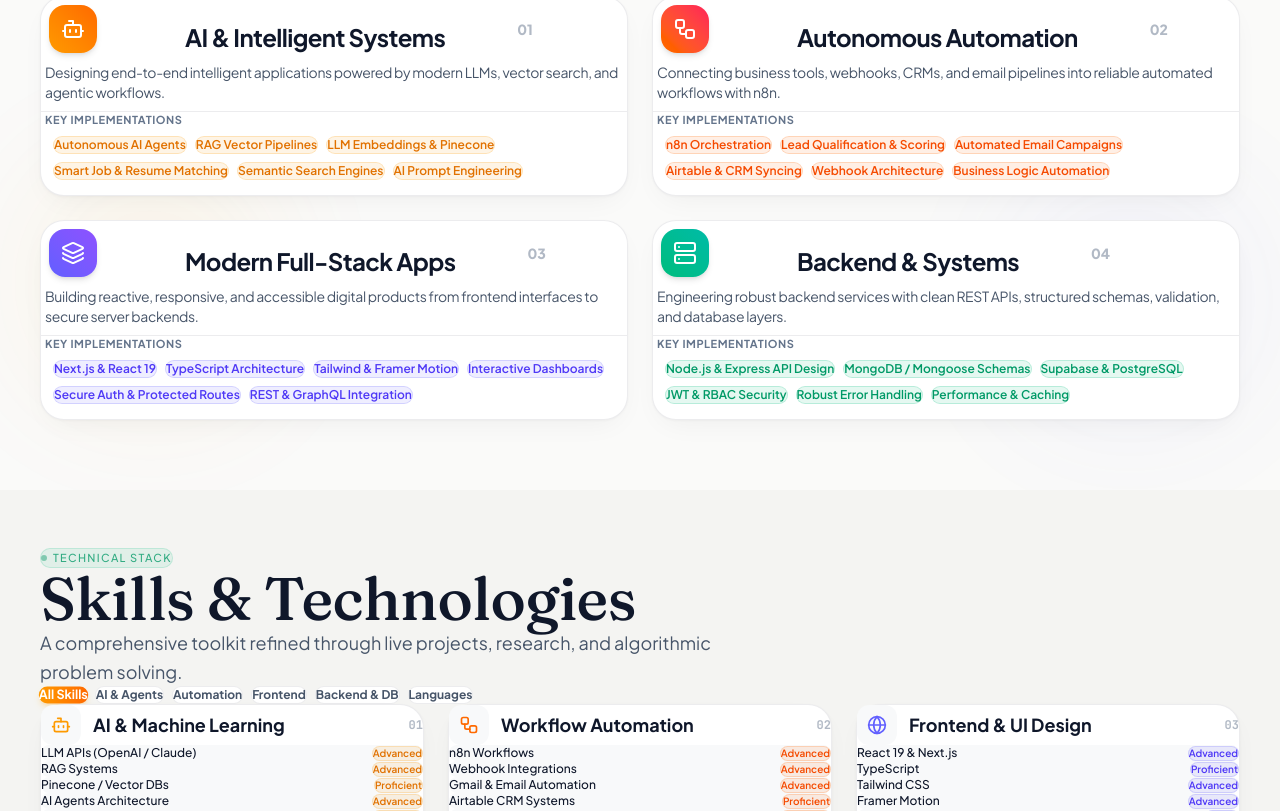
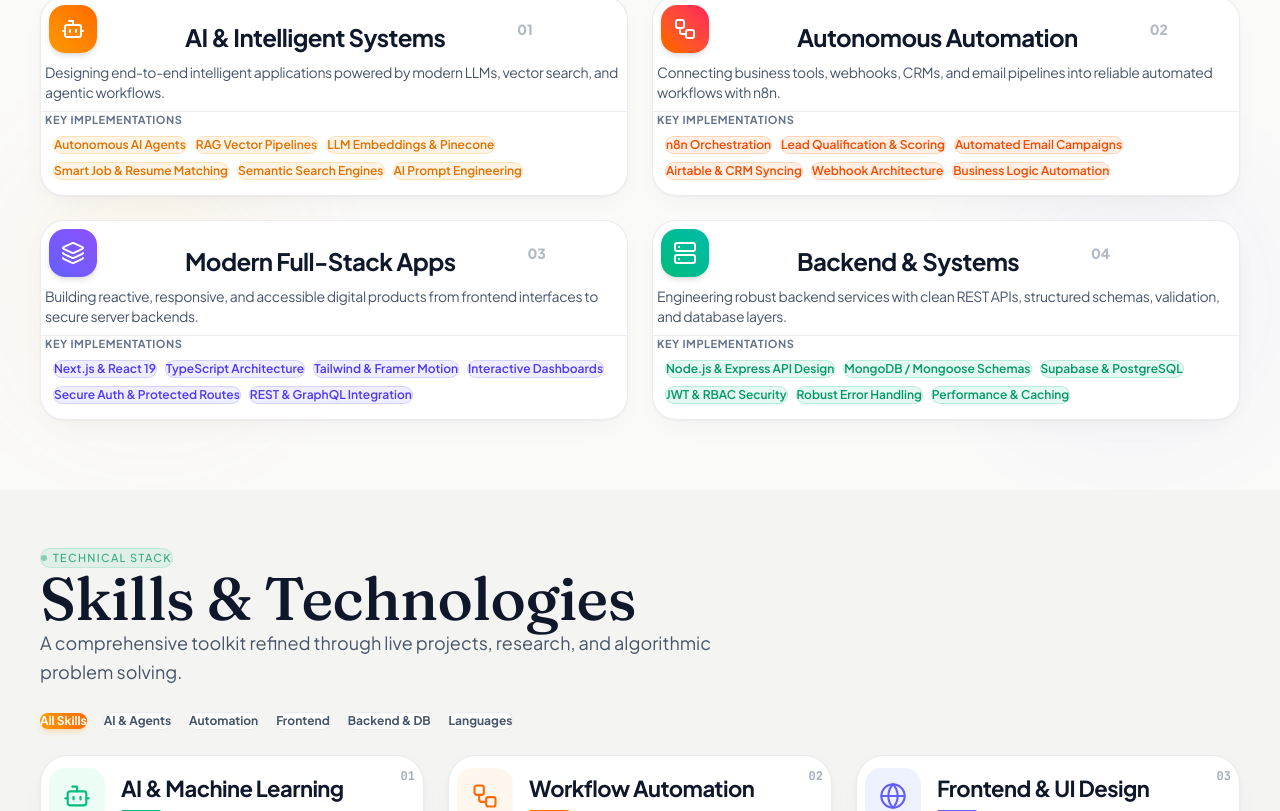
Before and after one commit to owais-usmani-017/Port-Folio, a Next.js app: page / in a window 1280 px wide. Shown: the part 1989-2800 px from the top of the page. Built offline with nearby package versions, Linux system fonts and the light colour scheme.

Commit message:
skills page done

```diff
--- a/src/components/sections/Skills.tsx
+++ b/src/components/sections/Skills.tsx
@@ -3,16 +3,7 @@
 import { useState } from "react";
 import { motion, AnimatePresence } from "framer-motion";
 import SectionHeading from "@/components/ui/SectionHeading";
-import {
-  Code,
-  Sparkles,
-  Bot,
-  Workflow,
-  Globe,
-  Database,
-  Wrench,
-  GraduationCap
-} from "lucide-react";
+import { Code, Bot, Workflow, Globe, Database, Wrench } from "lucide-react";
 
 interface SkillCategory {
   id: string;
@@ -20,7 +11,9 @@ interface SkillCategory {
   title: string;
   icon: any;
   accent: string;
-  badgeClass: string;
+  iconBg: string;
+  pillClass: string;
+  lineClass: string;
   skills: { name: string; level: string }[];
 }
 
@@ -30,95 +23,112 @@ const skillCategories: SkillCategory[] = [
     number: "01",
     title: "AI & Machine Learning",
     icon: Bot,
-    accent: "text-amber-500",
-    badgeClass: "bg-amber-500/10 text-amber-600 dark:text-amber-400 border-amber-500/20",
+    accent: "text-emerald-500",
+    iconBg: "bg-emerald-50",
+    pillClass: "border-emerald-100 bg-emerald-50/70 hover:bg-emerald-100/70",
+    lineClass: "bg-emerald-500",
     skills: [
-      { name: "LLM APIs (OpenAI / Claude)", level: "Advanced" },
-      { name: "RAG Systems", level: "Advanced" },
-      { name: "Pinecone / Vector DBs", level: "Proficient" },
-      { name: "AI Agents Architecture", level: "Advanced" },
-      { name: "Prompt Engineering", level: "Advanced" },
-      { name: "Semantic Search & Embeddings", level: "Proficient" },
-      { name: "Machine Learning Foundations", level: "Intermediate" },
+      { name: "LLM APIs (OpenAI / Claude)", level: "" },
+      { name: "RAG Systems", level: "" },
+      { name: "Pinecone / Vector DBs", level: "" },
+      { name: "AI Agents Architecture", level: "" },
+      { name: "Prompt Engineering", level: "" },
+      { name: "Semantic Search & Embeddings", level: "" },
+      { name: "Machine Learning Foundations", level: "" },
     ],
   },
+
   {
     id: "automation",
     number: "02",
     title: "Workflow Automation",
     icon: Workflow,
     accent: "text-orange-500",
-    badgeClass: "bg-orange-500/10 text-orange-600 dark:text-orange-400 border-orange-500/20",
+    iconBg: "bg-orange-50",
+    pillClass: "border-orange-100 bg-orange-50/70 hover:bg-orange-100/70",
+    lineClass: "bg-orange-500",
     skills: [
-      { name: "n8n Workflows", level: "Advanced" },
-      { name: "Webhook Integrations", level: "Advanced" },
-      { name: "Gmail & Email Automation", level: "Advanced" },
-      { name: "Airtable CRM Systems", level: "Proficient" },
-      { name: "REST API Connectors", level: "Advanced" },
-      { name: "Lead Routing & Scoring", level: "Advanced" },
+      { name: "n8n Workflows", level: "" },
+      { name: "Webhook Integrations", level: "" },
+      { name: "Gmail & Email Automation", level: "" },
+      { name: "Airtable CRM Systems", level: "" },
+      { name: "REST API Connectors", level: "" },
+      { name: "Lead Routing & Scoring", level: "" },
     ],
   },
+
   {
     id: "frontend",
     number: "03",
     title: "Frontend & UI Design",
     icon: Globe,
     accent: "text-indigo-500",
-    badgeClass: "bg-indigo-500/10 text-indigo-600 dark:text-indigo-400 border-indigo-500/20",
+    iconBg: "bg-indigo-50",
+    pillClass: "border-indigo-100 bg-indigo-50/70 hover:bg-indigo-100/70",
+    lineClass: "bg-indigo-500",
     skills: [
-      { name: "React 19 & Next.js", level: "Advanced" },
-      { name: "TypeScript", level: "Proficient" },
-      { name: "Tailwind CSS", level: "Advanced" },
-      { name: "Framer Motion", level: "Advanced" },
-      { name: "HTML5 / Modern CSS", level: "Expert" },
-      { name: "Responsive & Adaptive UI", level: "Expert" },
+      { name: "React 19 & Next.js", level: "" },
+      { name: "TypeScript", level: "" },
+      { name: "Tailwind CSS", level: "" },
+      { name: "Framer Motion", level: "" },
+      { name: "HTML5 / Modern CSS", level: "" },
+      { name: "Responsive & Adaptive UI", level: "" },
     ],
   },
+
   {
     id: "backend-db",
     number: "04",
     title: "Backend & Databases",
     icon: Database,
     accent: "text-emerald-500",
-    badgeClass: "bg-emerald-500/10 text-emerald-600 dark:text-emerald-400 border-emerald-500/20",
+    iconBg: "bg-emerald-50",
+    pillClass: "border-emerald-100 bg-emerald-50/70 hover:bg-emerald-100/70",
+    lineClass: "bg-emerald-500",
     skills: [
-      { name: "Node.js & Express.js", level: "Advanced" },
-      { name: "MongoDB & Mongoose", level: "Advanced" },
-      { name: "Supabase & PostgreSQL", level: "Proficient" },
-      { name: "REST API Architecture", level: "Advanced" },
-      { name: "JWT Auth & RBAC", level: "Advanced" },
-      { name: "Data Validation & Security", level: "Proficient" },
+      { name: "Node.js & Express.js", level: "" },
+      { name: "MongoDB & Mongoose", level: "" },
+      { name: "Supabase & PostgreSQL", level: "" },
+      { name: "REST API Architecture", level: "" },
+      { name: "JWT Auth & RBAC", level: "" },
+      { name: "Data Validation & Security", level: "" },
     ],
   },
+
   {
     id: "languages",
     number: "05",
     title: "Programming Languages",
     icon: Code,
     accent: "text-blue-500",
-    badgeClass: "bg-blue-500/10 text-blue-600 dark:text-blue-400 border-blue-500/20",
+    iconBg: "bg-blue-50",
+    pillClass: "border-blue-100 bg-blue-50/70 hover:bg-blue-100/70",
+    lineClass: "bg-blue-500",
     skills: [
-      { name: "C++ (DSA)", level: "Advanced" },
-      { name: "Python", level: "Advanced" },
-      { name: "JavaScript (ES6+)", level: "Advanced" },
-      { name: "Java", level: "Proficient" },
-      { name: "SQL", level: "Proficient" },
+      { name: "C++ (DSA)", level: "" },
+      { name: "Python", level: "" },
+      { name: "JavaScript (ES6+)", level: "" },
+      { name: "Java", level: "" },
+      { name: "SQL", level: "" },
     ],
   },
+
   {
     id: "tools-cs",
     number: "06",
     title: "Dev Tools & CS Core",
     icon: Wrench,
     accent: "text-rose-500",
-    badgeClass: "bg-rose-500/10 text-rose-600 dark:text-rose-400 border-rose-500/20",
+    iconBg: "bg-rose-50",
+    pillClass: "border-rose-100 bg-rose-50/70 hover:bg-rose-100/70",
+    lineClass: "bg-rose-500",
     skills: [
-      { name: "Git & GitHub", level: "Advanced" },
-      { name: "Docker", level: "Intermediate" },
-      { name: "Vercel & Render", level: "Advanced" },
-      { name: "Data Structures & Algorithms", level: "200+ Solved" },
-      { name: "DBMS & SQL", level: "Academic Core" },
-      { name: "Operating Systems & Networks", level: "Academic Core" },
+      { name: "Git & GitHub", level: "" },
+      { name: "Docker", level: "" },
+      { name: "Vercel & Render", level: "" },
+      { name: "Data Structures & Algorithms", level: "" },
+      { name: "DBMS & SQL", level: "" },
+      { name: "Operating Systems & Networks", level: "" },
     ],
   },
 ];
@@ -135,32 +145,36 @@ const tabs = [
 export default function Skills() {
   const [activeTab, setActiveTab] = useState("all");
 
-  const filteredCategories = activeTab === "all"
+  const filteredCategories =
+    activeTab === "all"
       ? skillCategories
-    : skillCategories.filter((cat) => cat.id === activeTab);
+      : skillCategories.filter((category) => category.id === activeTab);
 
   return (
     <section id="skills" className="section bg-[var(--background-subtle)]">
       <div className="container">
+        {/* Section Heading */}
         <SectionHeading
           eyebrow="Technical Stack"
-          title="Skills &amp; Technologies"
+          title="Skills & Technologies"
           subtitle="A comprehensive toolkit refined through live projects, research, and algorithmic problem solving."
           badgeColor="emerald"
         />
+        <br />
 
-        {/* Interactive Filter Pills */}
-        <div className="mb-10 flex flex-wrap items-center gap-2">
+        {/* Filter Tabs */}
+        <div className="mb-10 gap-4 mt-8 flex flex-wrap items-center gap-2">
           {tabs.map((tab) => {
             const isActive = activeTab === tab.id;
+
             return (
               <button
                 key={tab.id}
                 type="button"
                 onClick={() => setActiveTab(tab.id)}
-                className={`rounded-2xl px-4 py-2 text-xs font-bold transition-all duration-200 ${
+                className={`rounded-2xl px-8 py-4 text-xs font-bold transition-all duration-200 ${
                   isActive
-                    ? "bg-gradient-to-r from-amber-500 to-orange-500 text-white shadow-md shadow-amber-500/20 scale-105"
+                    ? "bg-gradient-to-r from-amber-500 to-orange-500 text-white shadow-md shadow-amber-500/20"
                     : "border border-[var(--card-border)] bg-[var(--card-bg)] text-[var(--foreground-secondary)] hover:border-amber-500/30 hover:text-[var(--foreground)]"
                 }`}
               >
@@ -169,58 +183,75 @@ export default function Skills() {
             );
           })}
         </div>
+        <br/>
 
-        {/* Skill Category Cards Grid */}
+        {/* Skill Cards */}
         <motion.div layout className="grid gap-6 sm:grid-cols-2 lg:grid-cols-3">
           <AnimatePresence mode="popLayout">
             {filteredCategories.map((category) => {
               const Icon = category.icon;
+
               return (
                 <motion.article
                   key={category.id}
                   layout
-                  initial={{ opacity: 0, scale: 0.95 }}
-                  animate={{ opacity: 1, scale: 1 }}
-                  exit={{ opacity: 0, scale: 0.95 }}
+                  initial={{ opacity: 0, y: 12 }}
+                  animate={{ opacity: 1, y: 0 }}
+                  exit={{ opacity: 0, y: 12 }}
                   transition={{ duration: 0.3 }}
-                  className="designer-card group relative flex flex-col justify-between rounded-3xl p-7"
+                  className="designer-card group relative min-h-[300px] overflow-hidden rounded-[28px] bg-white p-6"
                 >
-                  <div>
                   {/* Header */}
-                    <div className="flex items-center justify-between">
-                      <div className="flex items-center gap-3">
-                        <div className="flex h-10 w-10 items-center justify-center rounded-xl bg-[var(--card-bg-subtle)] text-[var(--foreground)] transition-transform duration-300 group-hover:scale-110">
-                          <Icon size={20} className={category.accent} />
+                  <div className="relative top-3 left-2">
+                    <div className="flex items-start justify-between">
+                      {/* Icon + Title */}
+                      <div className="flex items-start gap-4">
+                        <div
+                          className={`flex h-14 w-14 shrink-0 items-center justify-center rounded-2xl ${category.iconBg} transition-transform duration-300 group-hover:scale-105`}
+                        >
+                          <Icon
+
+                            size={28}
+                            strokeWidth={1.8}
+                            className={category.accent}
+                          />
                         </div>
-                        <h3 className="text-lg font-bold text-[var(--foreground)]">
+
+                        <div className="pt-1">
+                          <h3 className="max-w-[240px] text-[22px] font-bold leading-[1.15] top-2 relative tracking-tight text-[var(--foreground)]">
                             {category.title}
                           </h3>
+
+                          {/* Accent line */}
+                          <div
+                            className={`mt-4 h-[3px] w-10 top-4 relative rounded-full ${category.lineClass} transition-all duration-300 group-hover:w-16`}
+                          />
                         </div>
-                      <span className="font-mono text-xs font-bold text-[var(--foreground-muted)] opacity-50">
+                      </div>
+
+                      {/* Number */}
+                      <span className="font-mono text-xs font-bold right-4 relative text-[var(--foreground-muted)] opacity-60">
                         {category.number}
                       </span>
                     </div>
+                  </div>
 
-                    {/* Skill List */}
-                    <div className="mt-6 space-y-2.5">
+                  {/* Skills */}
+                  <div className=" mt-8 grid grid-cols-2 gap-3 tracking-tight">
                     {category.skills.map((skill) => (
                       <div
                         key={skill.name}
-                          className="flex items-center justify-between rounded-xl bg-[var(--card-bg-subtle)] px-3.5 py-2 text-xs transition-colors group-hover:bg-[var(--background)]"
+                        className={`flex min-h-[42px] left-2 top-6 min-w-[50px] relative items-center rounded-xl border px-3 py-2 text-[13px] leading-[1.25] text-[var(--foreground)] transition-all duration-200 hover:-translate-y-0.5 ${category.pillClass}`}
                       >
-                          <span className="font-medium text-[var(--foreground)]">
-                            {skill.name}
-                          </span>
-                          <span className={`rounded-lg border px-2 py-0.5 text-[10px] font-semibold ${category.badgeClass}`}>
-                            {skill.level}
-                          </span>
+                        <span className="font-medium">{skill.name}</span>
                       </div>
                     ))}
                   </div>
-                  </div>
 
-                  {/* Subtle Accent Bottom Line */}
-                  <div className="mt-6 h-[2px] w-12 rounded-full bg-gradient-to-r from-amber-500 to-orange-500 transition-all duration-300 group-hover:w-full" />
+                  {/* Bottom Accent */}
+                  <div
+                    className={`absolute bottom-0 left-0 h-[2px] w-16 rounded-full ${category.lineClass} transition-all duration-300 group-hover:w-full`}
+                  />
                 </motion.article>
               );
             })}
```
Lines whose indentation alone changed are shown as unchanged.
